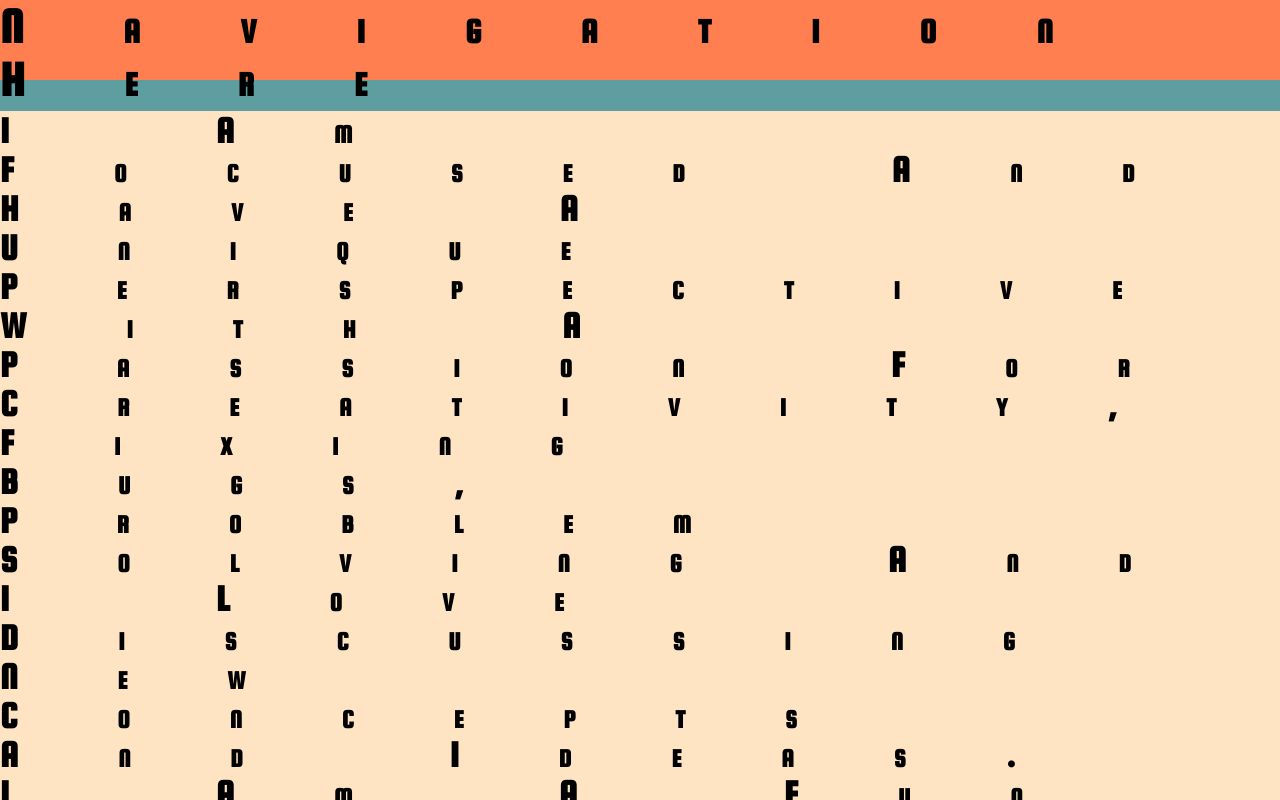
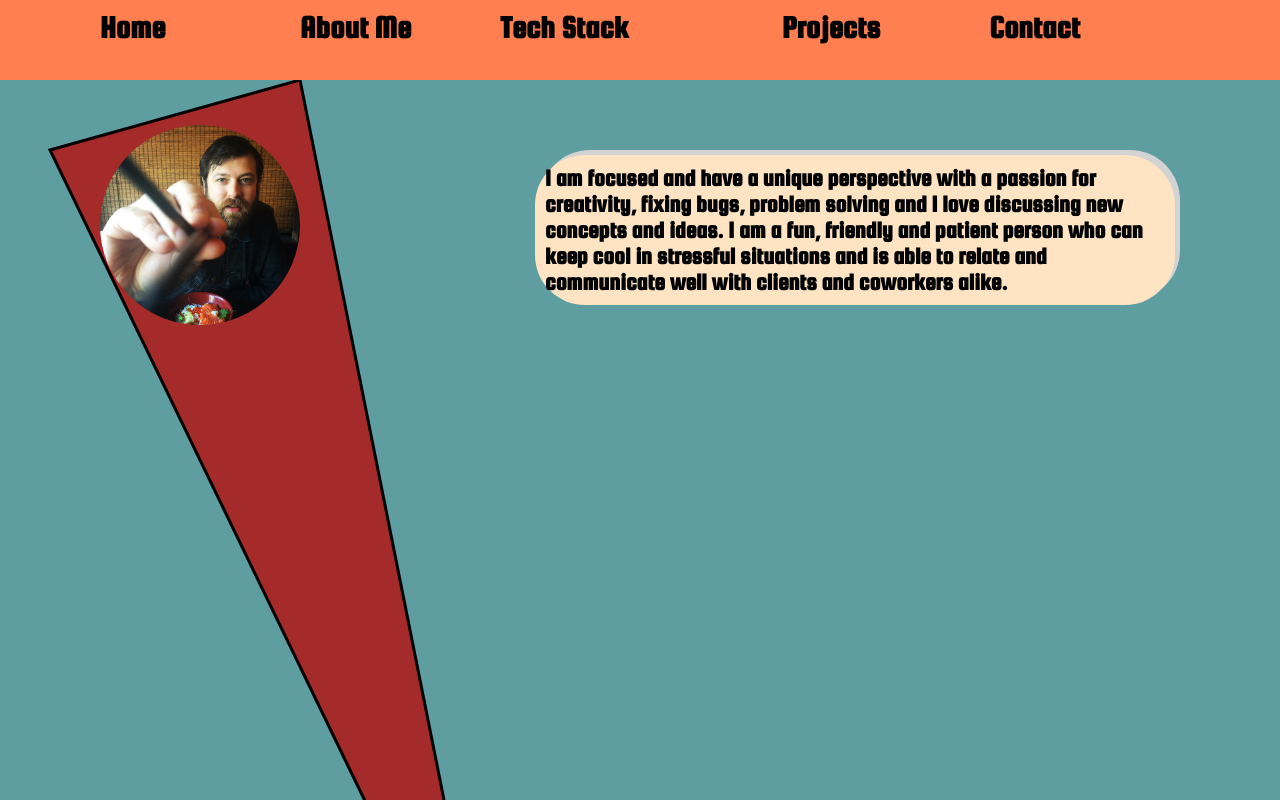
Before and after one commit to jumpybuns/portfolio-website, a React app: page /aboutme in a window 1280 px wide. Shown: the top 800 px of the page. Built offline with nearby package versions, Linux system fonts and the light colour scheme.

Commit message:
add nav words

```diff
--- a/src/components/aboutMe/AboutMe.css
+++ b/src/components/aboutMe/AboutMe.css
@@ -1,6 +1,34 @@
-.aboutMe {
+.background {
+  height: 100vh;
+  width: 100%;
+  padding: 70px 0px 70px 0px;
+}
+.aboutMeBox {
+  background-color: lightgray;
+  border-radius: 50px;
+  position: absolute;
+  right: 100px;
+  top: 150px;
+  background-size: cover;
+  width: 620px;
+  padding: 10px;
+  margin: 0;
+}
+.aboutMeBox2 {
   background-color: bisque;
-  width: 100%;
-  min-height: 100vh;
+  border-radius: 50px;
+  position: absolute;
+  right: 105px;
+  top: 155px;
   background-size: cover;
+  width: 620px;
+  padding: 10px;
+  margin: 0;
 }
+
+.image {
+  position: absolute;
+  border-radius: 100px;
+  left: 100px;
+  top: 125px;
+}
--- a/src/components/aboutMe/AboutMe.jsx
+++ b/src/components/aboutMe/AboutMe.jsx
@@ -1,19 +1,37 @@
 import React from 'react';
 import styles from './AboutMe.css';
 import Header from '../header/Header';
+import Triangle from './Triangle';
+import ethan from '../../../public/ethan.jpg';
 
 export default function AboutMe() {
   return (
     <>
       <Header />
-      <div className={styles.aboutMe}>
-        <h2>
+      <Triangle />
+      <div className={styles.background}>
+        <h2 className={styles.aboutMeBox}>
+          and have a unique perspective with a passion for creativity, fixing
+          bugs, problem solving and I love discussing new concepts and ideas. I
+          am a fun, friendly and patient person who can keep cool in stressful
+          situations and is able to relate and communicate well with clients and
+          coworkers alike.
+        </h2>
+        <h2 className={styles.aboutMeBox2}>
           I am focused and have a unique perspective with a passion for
           creativity, fixing bugs, problem solving and I love discussing new
           concepts and ideas. I am a fun, friendly and patient person who can
           keep cool in stressful situations and is able to relate and
           communicate well with clients and coworkers alike.
         </h2>
+
+        <img
+          className={styles.image}
+          alt="ethan"
+          src={ethan}
+          height="200px"
+          width="200px"
+        />
       </div>
     </>
   );
--- /dev/null
+++ b/src/components/aboutMe/Triangle.css
@@ -0,0 +1,87 @@
+.polygon1 {
+  fill: brown;
+  stroke: black;
+  stroke-width: 3px;
+  animation: hideshow 4s ease infinite;
+}
+@keyframes hideshow {
+  0% {
+    opacity: 1;
+  }
+  10% {
+    opacity: 1;
+  }
+  15% {
+    opacity: 1;
+  }
+  25% {
+    opacity: 1;
+  }
+  50% {
+    opacity: 1;
+  }
+  75% {
+    opacity: 0;
+  }
+  100% {
+    opacity: 0;
+  }
+}
+.polygon2 {
+  fill: brown;
+  stroke: black;
+  stroke-width: 3px;
+  animation: hideshow 6s ease infinite;
+}
+@keyframes hideshow {
+  0% {
+    opacity: 1;
+  }
+  10% {
+    opacity: 1;
+  }
+  15% {
+    opacity: 1;
+  }
+  25% {
+    opacity: 1;
+  }
+  50% {
+    opacity: 0;
+  }
+  75% {
+    opacity: 0;
+  }
+  100% {
+    opacity: 0;
+  }
+}
+.polygon3 {
+  fill: brown;
+  stroke: black;
+  stroke-width: 3px;
+  animation: hideshow 8s ease infinite;
+}
+@keyframes hideshow {
+  0% {
+    opacity: 1;
+  }
+  10% {
+    opacity: 1;
+  }
+  15% {
+    opacity: 1;
+  }
+  25% {
+    opacity: 1;
+  }
+  50% {
+    opacity: 1;
+  }
+  75% {
+    opacity: 0;
+  }
+  100% {
+    opacity: 0;
+  }
+}
--- /dev/null
+++ b/src/components/aboutMe/Triangle.jsx
@@ -0,0 +1,21 @@
+import React from 'react';
+import styles from './Triangle.css';
+
+export default function Triangle() {
+  return (
+    <svg height="1000" width="1000">
+      <polygon
+        className={styles.polygon1}
+        points="300,0 500,1000 50,70 300,0"
+      />
+      <polygon
+        className={styles.polygon2}
+        points="0,300 1000,500 70,50 0,300"
+      />
+      <polygon
+        className={styles.polygon3}
+        points="150,150 500,250 35,25 0,150"
+      />
+    </svg>
+  );
+}
--- a/src/components/header/Header.css
+++ b/src/components/header/Header.css
@@ -1,5 +1,35 @@
 .header {
   background-color: coral;
+  display: flex;
+  flex-wrap: wrap;
   width: 100%;
   height: 10vh;
 }
+
+.homeNav {
+  position: absolute;
+  top: 10px;
+  left: 100px;
+  margin-right: 100px;
+}
+.abtMeNav {
+  position: absolute;
+  top: 10px;
+  left: 300px;
+  margin-right: 100px;
+}
+.tsNav {
+  position: absolute;
+  top: 10px;
+  left: 500px;
+}
+.projNav {
+  position: absolute;
+  top: 10px;
+  right: 400px;
+}
+.contNav {
+  position: absolute;
+  top: 10px;
+  right: 200px;
+}
--- a/src/components/header/Header.jsx
+++ b/src/components/header/Header.jsx
@@ -4,7 +4,11 @@ import styles from './Header.css';
 export default function Header() {
   return (
     <div className={styles.header}>
-      <h1>Navigation Here</h1>
+      <h1 className={styles.homeNav}>Home</h1>
+      <h1 className={styles.abtMeNav}>About Me</h1>
+      <h1 className={styles.tsNav}>Tech Stack</h1>
+      <h1 className={styles.projNav}>Projects</h1>
+      <h1 className={styles.contNav}>Contact</h1>
     </div>
   );
 }
--- a/src/components/home/Name.css
+++ b/src/components/home/Name.css
@@ -1,6 +1,9 @@
-body {
+.firstName {
+  position: absolute;
+  right: 300px;
+  top: 150px;
+  font-size: 14rem;
   font-family: 'Squada One', cursive;
-  font-size: 25px;
   letter-spacing: 100px;
   word-spacing: -0.8px;
   color: #000000;
@@ -11,16 +14,18 @@ body {
   text-transform: capitalize;
 }
 
-.firstName {
-  position: absolute;
-  right: 300px;
-  top: 150px;
-  font-size: 14rem;
-}
-
 .lastName {
   position: absolute;
   right: 350px;
   top: 450px;
   font-size: 14rem;
+  font-family: 'Squada One', cursive;
+  letter-spacing: 100px;
+  word-spacing: -0.8px;
+  color: #000000;
+  font-weight: 700;
+  text-decoration: none solid rgb(68, 68, 68);
+  font-style: normal;
+  font-variant: small-caps;
+  text-transform: capitalize;
 }
```
Also changed, not shown: public/ethan.jpg (added).
